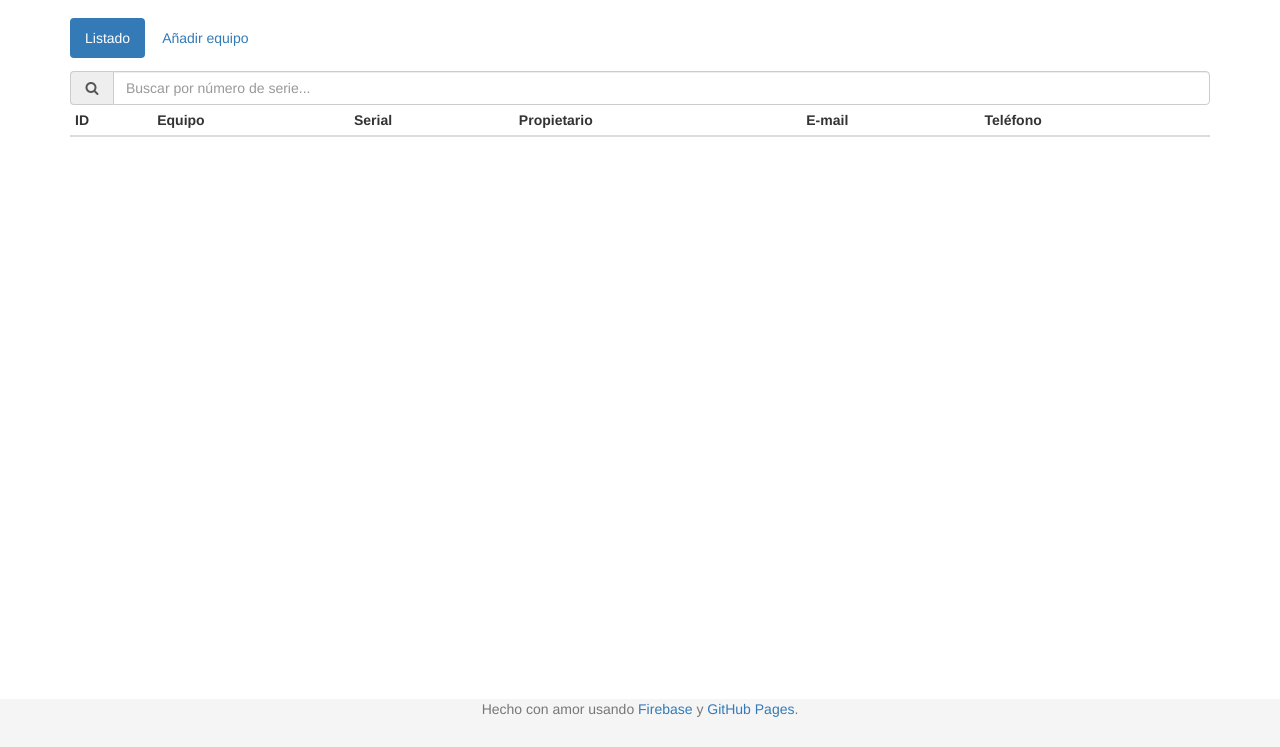
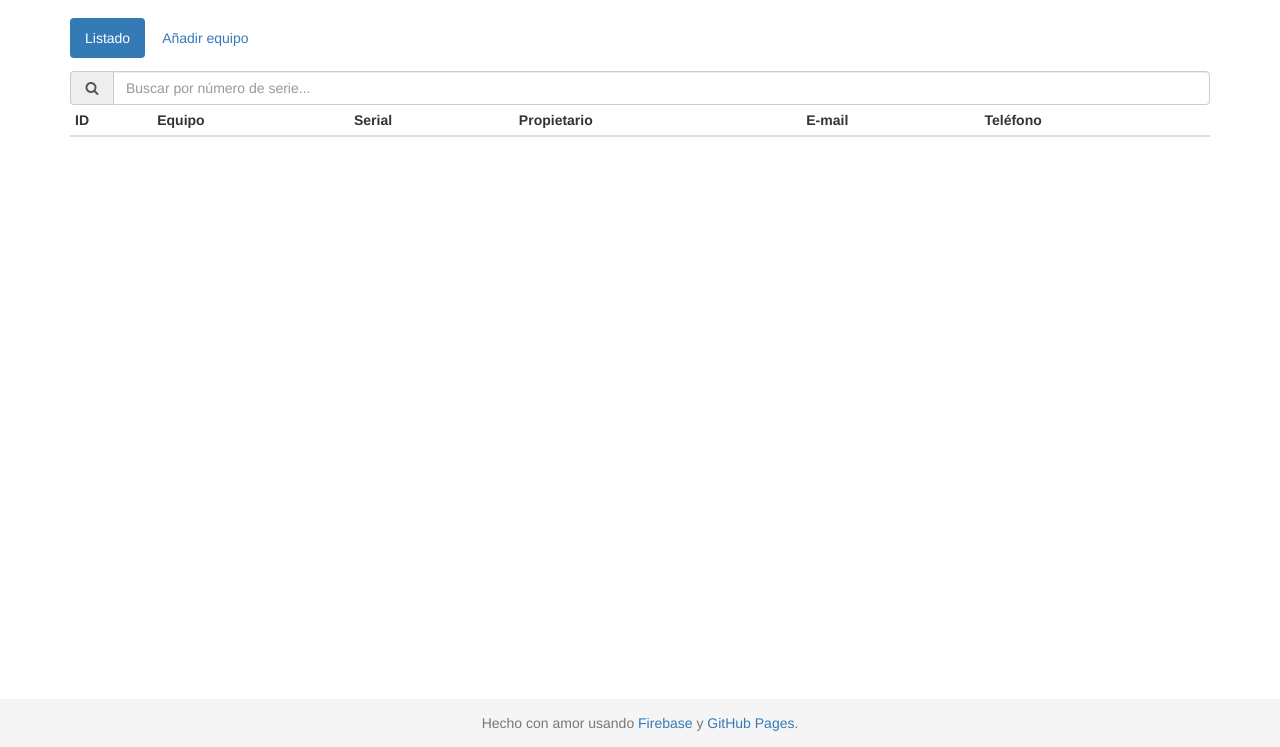
Before and after one commit to jsteinaker/equipos-robados, a plain HTML site: page index.html in a window 1280 px wide. Shown: the part 53-800 px from the top of the page. Drawn offline with nearby package versions, Linux system fonts and the light colour scheme; no server answers.

Commit message:
HTML forms are not submitted (page is not reloaded). Minor fixes in template.

```diff
--- a/css/main.css
+++ b/css/main.css
@@ -21,6 +21,14 @@ body {
 	width: 100%;
 	height: 6vh;
 	background-color: #f5f5f5;
-	text-align: center;
-	vertical-align: middle;
+	display: flex;
+	align-items: center;
 }
+
+.center-vertical {
+	align-items: center;
+}
+
+p {
+	margin: 0;
+}
--- a/index.html
+++ b/index.html
@@ -150,8 +150,8 @@
 			</div>
 		</div>
 	</div>
-	<footer class="footer">
-		<div class="container">
+	<footer class="footer text-center">
+		<div class="container center-vertical">
 			<p class="text-muted">Hecho con amor usando <a href="https://www.firebase.com">Firebase</a> y <a href="https://pages.github.com">GitHub Pages</a>.</p>
 		</div>
 	</footer>
--- a/scripts/main.js
+++ b/scripts/main.js
@@ -74,7 +74,8 @@ database.on("child_added", function(child) {
 });
 
 // Función de login
-$("#login-form").on('submit', function firebaseLogin() {
+$("#login-form").on('submit', function(event) {
+	event.preventDefault();
 	// Borra el mensaje de usuario o contraseña errónea
 	// cada vez que reenviamos el formulario.
 	$("#wrongUserOrPassword").addClass("hidden");
@@ -89,6 +90,7 @@ $("#login-form").on('submit', function firebaseLogin() {
 			$("#wrongUserOrPassword").removeClass("hidden");
 		}
 	});
+	return false;
 });
 
 // Función de logout
```
